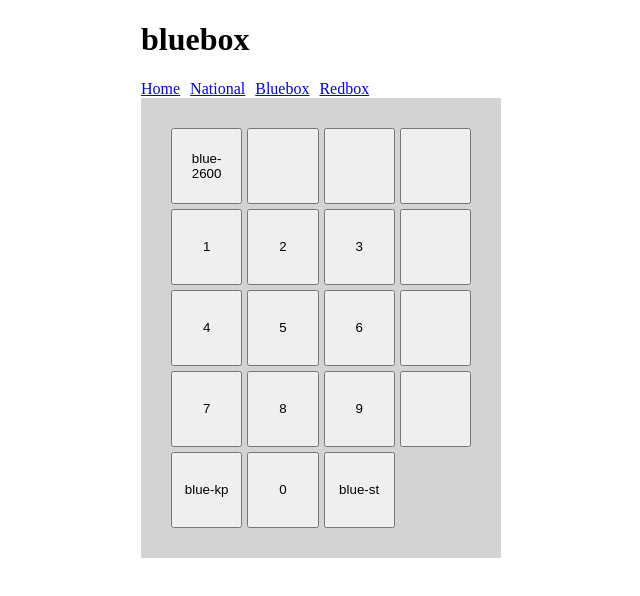
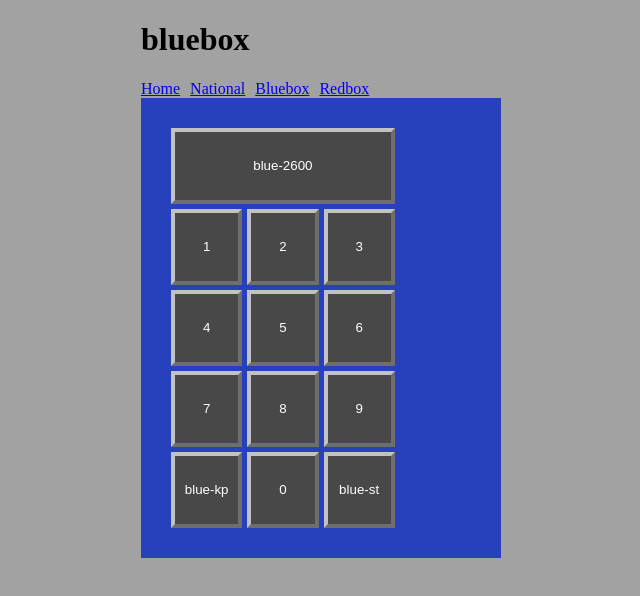
Before and after one commit to usiqwerty/tonebox, a React (Create React App) app: page /bluebox in a window 1280 px wide. Shown: the top 596 px of the page, without its empty margins (319-959 px from the left). Built offline with nearby package versions, Linux system fonts and the light colour scheme.

Commit message:
style improvements

```diff
--- a/src/App.css
+++ b/src/App.css
@@ -3,3 +3,6 @@
     margin-right: auto;
     width: fit-content;
 }
+html{
+    background-color: #a2a2a2;
+}
--- a/src/App.tsx
+++ b/src/App.tsx
@@ -13,19 +13,19 @@ function App() {
             <Routes>
                 <Route path={"/"} element={<>
                     <PageHeader type={"tone"}/>
-                    <DialPad pad_layout={dtmfPad}/>
+                    <DialPad type={"tone"} pad_layout={dtmfPad}/>
                 </>}/>
                 <Route path={"/national"} element={<>
                     <PageHeader type={"tone"}/>
-                    <DialPad pad_layout={nationalPad}/>
+                    <DialPad type={"national"}  pad_layout={nationalPad}/>
                 </>}/>
                 <Route path={"/bluebox"} element={<>
                     <PageHeader type={"blue"}/>
-                    <DialPad pad_layout={blueboxPad}/>
+                    <DialPad type={'bluebox'} pad_layout={blueboxPad}/>
                 </>}/>
                 <Route path={"/redbox"} element={<>
                     <PageHeader type={"red"}/>
-                    <DialPad pad_layout={redboxPad}/>
+                    <DialPad type={'redbox'} pad_layout={redboxPad}/>
                 </>}/>
             </Routes>
 </div>
--- a/src/dtmf.ts
+++ b/src/dtmf.ts
@@ -11,7 +11,7 @@ export const nationalPad = [
     ['fr-dial', 'jp-dial']
 ];
 export const blueboxPad = [
-    ["blue-2600", '', '', ''],
+    ["tblue-2600", ''],
     ['1', '2', '3', ''],
     ['4', '5', '6', ''],
     ['7', '8', '9', ''],
--- a/src/widgets/dial-button/DialButton.css
+++ b/src/widgets/dial-button/DialButton.css
@@ -1,13 +1,22 @@
+.dial-btn {
+    user-select: none;
+
+    border: 4px #c2c2c2 outset;
+}
+
+.dial-btn:active {
+    border: 4px #c2c2c2 inset;
+}
+
 .dial-btn-single {
     /*width: 100%;*/
     /*height: 100%;*/
-    user-select: none;
+
 }
 
 .dial-btn-triple {
-    user-select: none;
     grid-column-start: 1;
-    grid-column-end: 3;
+    grid-column-end: 4;
     /*width: 100%;*/
     /*height: 100%;*/
 }
--- a/src/widgets/dial-button/DialButtonSingle.tsx
+++ b/src/widgets/dial-button/DialButtonSingle.tsx
@@ -4,7 +4,7 @@ import {Frequency} from "react-frequency";
 function DialButtonSingle({value, onPress, onRelease}: { value: string, onPress: any, onRelease: any }) {
 
 
-    return <button className={"dial-btn-single"}
+    return <button className={"dial-btn dial-btn-single"}
                    value={value}
                    onMouseDown={onPress}
                    onMouseUp={onRelease}>{value}</button>
--- a/src/widgets/dial-button/DialButtonTriple.tsx
+++ b/src/widgets/dial-button/DialButtonTriple.tsx
@@ -3,7 +3,7 @@ import {Frequency} from "react-frequency";
 function DialButtonTriple({value, onPress, onRelease}:{value: string, onPress:any, onRelease:any}) {
 
 
-    return <button className={"dial-btn-triple"} value={value} onMouseDown={onPress} onMouseUp={onRelease}>{value}</button>
+    return <button className={"dial-btn dial-btn-triple"} value={value} onMouseDown={onPress} onMouseUp={onRelease}>{value}</button>
 }
 
 export default DialButtonTriple;
--- a/src/widgets/dial-pad/DialPad.css
+++ b/src/widgets/dial-pad/DialPad.css
@@ -1,5 +1,4 @@
 #dial-pad{
-    background-color: lightgray;
     padding: 30px;
     display: grid;
     grid-template-columns: repeat(4, 1fr);
@@ -8,3 +7,20 @@
     width:300px;
     height: 400px;
 }
+
+.tone, .national{
+    background-color: lightgray;
+}
+.tone > .dial-btn{
+    background-color: beige;
+}
+.bluebox{
+    background-color: #2741bd;
+}
+.bluebox > .dial-btn {
+    background-color: #484848;
+    color: white;
+}
+.redbox {
+    background-color: #a42121;
+}
--- a/src/widgets/dial-pad/DialPad.tsx
+++ b/src/widgets/dial-pad/DialPad.tsx
@@ -2,33 +2,46 @@ import "./DialPad.css";
 import DialButtonSingle from "../dial-button/DialButtonSingle";
 import {useEffect, useState} from "react";
 import {duration, tone} from "../../dtmf";
+import DialButtonTriple from "../dial-button/DialButtonTriple";
 
 
 // @ts-ignore
 let audioCtx = new (window.AudioContext || window.webkitAudioContext)();
 
 
-function DialPad({pad_layout}: { pad_layout: string[][] }) {
+function DialPad({pad_layout, type}: { type: string, pad_layout: string[][] }) {
     const [isPressed, setIsPressed] = useState(false);
     const [allowStop, setAllowStop] = useState(false);
     const [oscA, setOscA] = useState({} as OscillatorNode);
     const [oscB, setOscB] = useState({} as OscillatorNode);
 
     function play_tone(freq: number, dur: number) {
-        const oscillator = audioCtx.createOscillator();
+        const osc = audioCtx.createOscillator();
 
-        oscillator.type = 'sine';
-        oscillator.frequency.value = freq;
-        oscillator.connect(audioCtx.destination);
-        oscillator.start();
+        osc.type = 'sine';
+        osc.frequency.value = freq;
+        osc.connect(audioCtx.destination);
+        osc.start();
         setAllowStop(false);
 
+        setTimeout(() => setAllowStop(true), dur);
+        return osc;
+    }
 
-        setTimeout(
-            function () {
-                setAllowStop(true);
-            }, dur);
-        return oscillator;
+    function play_sound([a, b]: [number, number], duration: number) {
+        setOscA(play_tone(a, duration));
+        setOscB(play_tone(b, duration));
+
+    }
+
+    function ccc(i: string) {
+        setIsPressed(true);
+        const snd = tone(i);
+        const [dur, count] = duration(i);
+
+        for (let i = 0; i < count; i++) {
+            setTimeout(() => play_sound(snd, dur), dur * (i * 2));
+        }
     }
 
     useEffect(() => {
@@ -38,29 +51,22 @@ function DialPad({pad_layout}: { pad_layout: string[][] }) {
         }
     }, [allowStop, isPressed, oscA, oscB]);
 
-    function playNote([a, b]: [number, number], duration: number) {
-        setOscA(play_tone(a, duration));
-        setOscB(play_tone(b, duration));
-
-    }
-
-    return <div id={"dial-pad"}>
-        {pad_layout.map(row => row.map((i) =>
-            <DialButtonSingle key={i} value={i}
-                              onPress={() => {
-                                  setIsPressed(true);
-
-                                  const [a, b] = tone(i);
-                                  const [dur, count] = duration(i);
-                                  for (let i = 0; i < count; i++) {
-                                      setTimeout(() => {
-                                          playNote([a, b], dur);
-                                      }, dur * i * 2);
-
-                                  }
-                              }}
-                              onRelease={() => setIsPressed(false)}
-            />))}
+    return <div id={"dial-pad"} className={type}>
+        {pad_layout.map(row => row.map((i) => {
+                if (i === '')
+                    return <div key={Math.random()} className={"dial-btn-single"}></div>
+                if (i.startsWith('t')) {
+                    i = i.substring(1);
+                    return <DialButtonTriple key={i} value={i}
+                                             onPress={() => ccc(i)}
+                                             onRelease={() => setIsPressed(false)}/>
+                } else {
+                    return <DialButtonSingle key={i} value={i}
+                                             onPress={() => ccc(i)}
+                                             onRelease={() => setIsPressed(false)}/>
+                }
+            }
+        ))}
     </div>
 }
 
```
